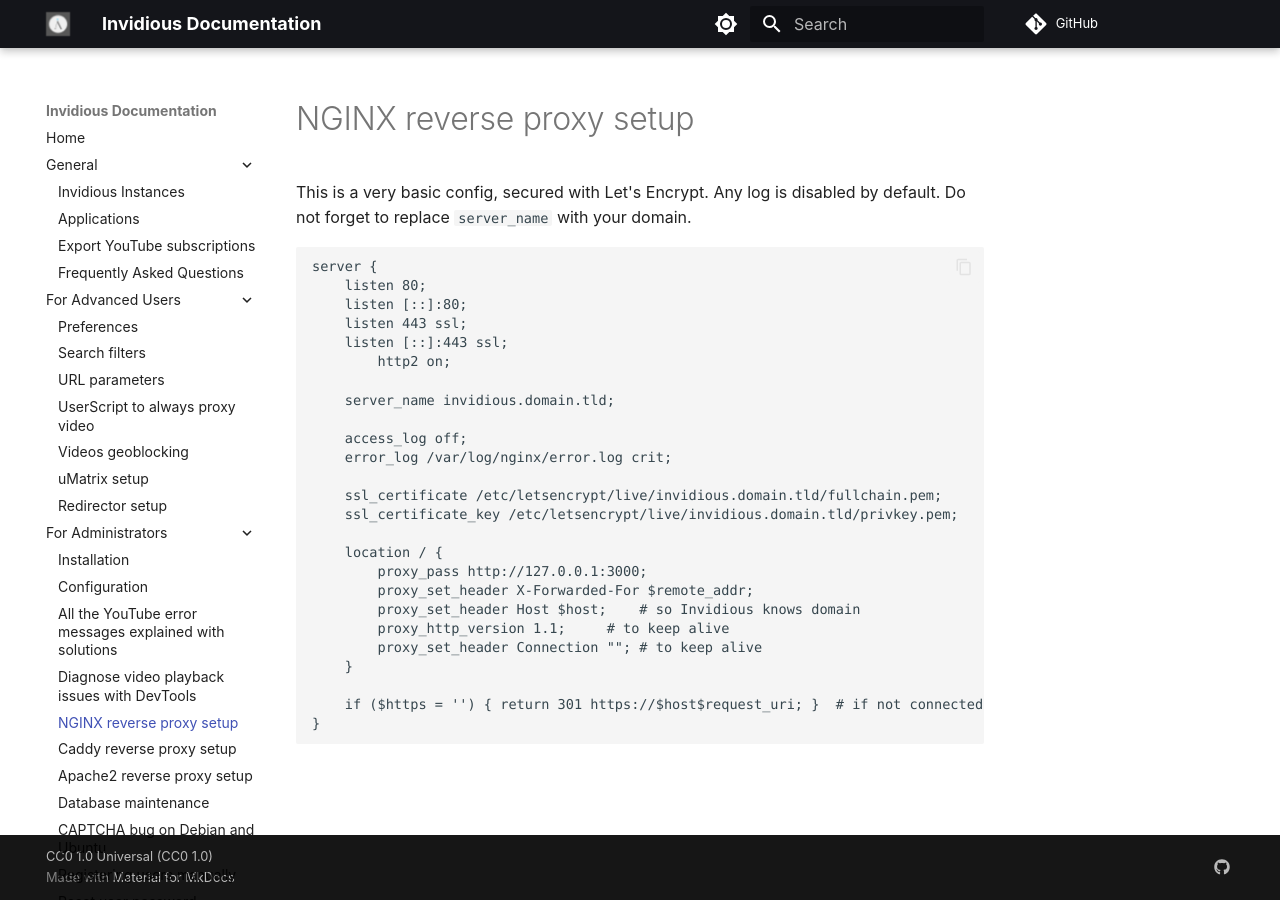
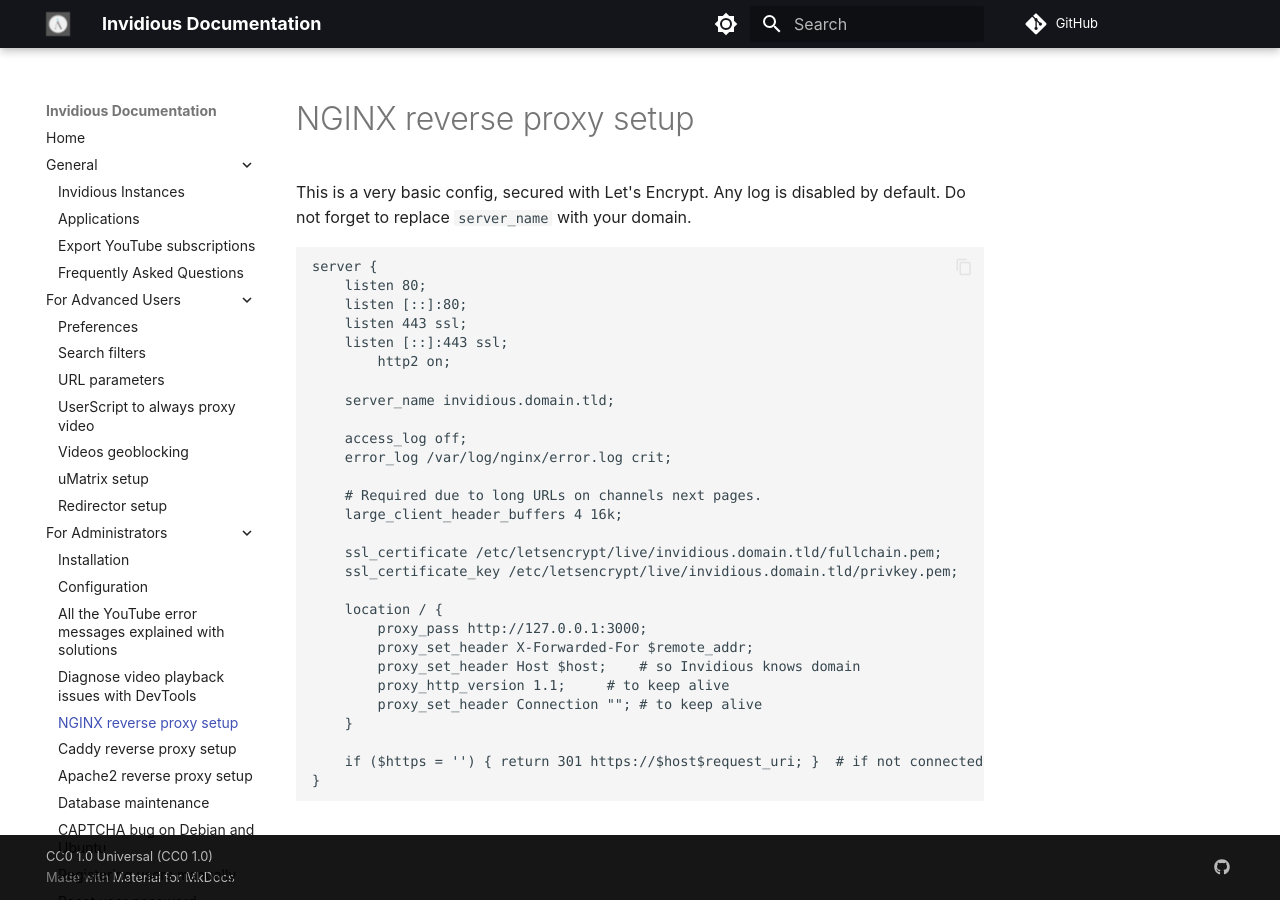
Before and after one commit to iv-org/documentation, an MkDocs documentation site: the page built from docs/nginx.md, in a window 1280 px wide. Built offline with MkDocs 1.6.1 and Material for MkDocs 9.7.7, drawn with Linux system fonts in a browser that asks for light colours; comment, search, counter and statistics services are not loaded.

Commit message:
Add large_client_header_buffers for large channel continuation query parameters.
Required for NGINX webservers.

https://github.com/iv-org/invidious/pull/5566

```diff
--- a/docs/nginx.md
+++ b/docs/nginx.md
@@ -15,6 +15,9 @@
 	access_log off;
 	error_log /var/log/nginx/error.log crit;
 
+	# Required due to long URLs on channels next pages.
+	large_client_header_buffers 4 16k;
+
 	ssl_certificate /etc/letsencrypt/live/invidious.domain.tld/fullchain.pem;
 	ssl_certificate_key /etc/letsencrypt/live/invidious.domain.tld/privkey.pem;
 
```
